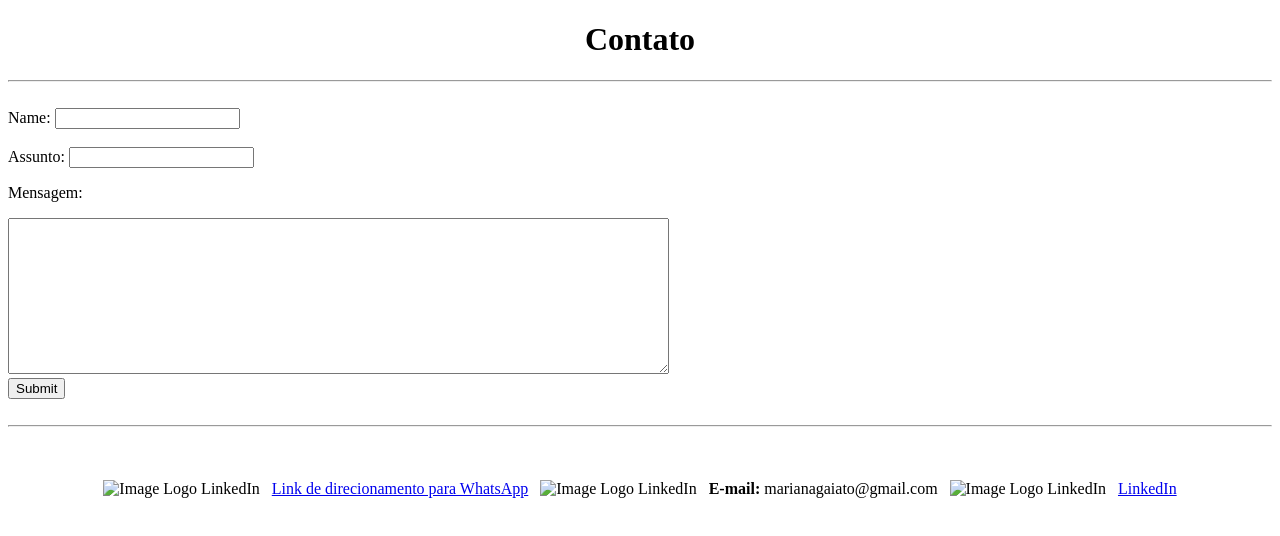
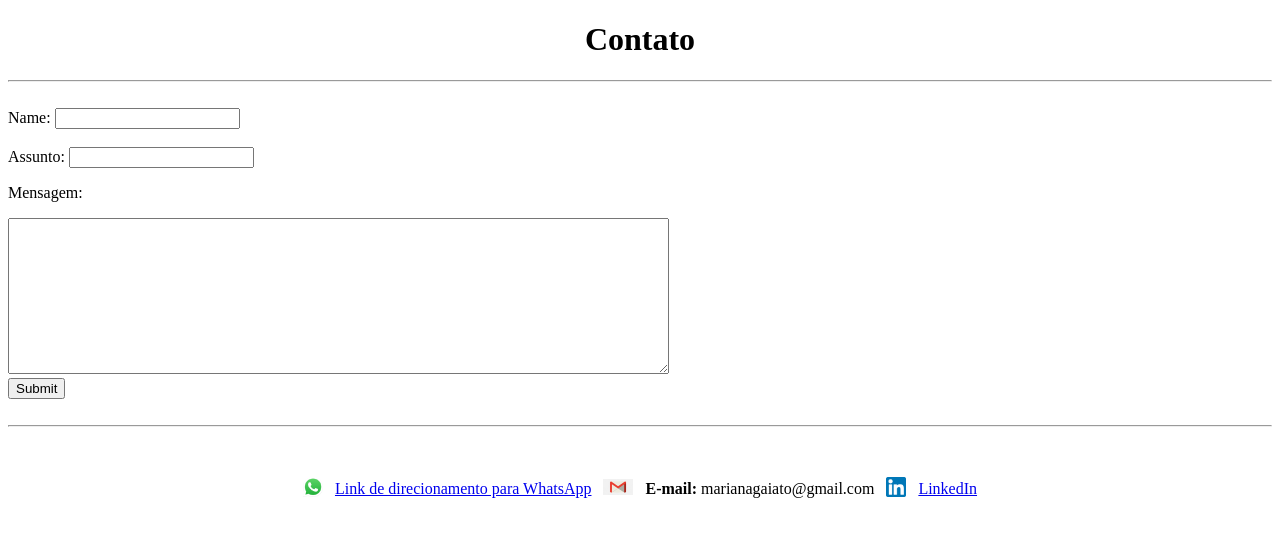
Before and after one commit to MarianaGaiato/cv, a plain HTML site: page contact.html in a window 1280 px wide. Drawn offline with Linux system fonts and the light colour scheme.

Commit message:
Update contact.html

```diff
--- a/contact.html
+++ b/contact.html
@@ -24,13 +24,13 @@
   <table cellspacing="10" align="center">
     <br />
     <tr>
-      <td><img style="width:20px" src="files/file-whatsapp.png" alt="Image Logo LinkedIn" </td>
+      <td><img style="width:20px" src="file-whatsapp.png" alt="Image Logo LinkedIn" </td>
       <td><a href="http://api.whatsapp.com/send?1=pt_BR&phone=5522999934853">Link de direcionamento para WhatsApp</a></td>
-      <td><img style="width:30px" src="files/file-email.png" alt="Image Logo LinkedIn" </td>
+      <td><img style="width:30px" src="file-email.png" alt="Image Logo LinkedIn" </td>
       <td>
         <p><b>E-mail:</b> marianagaiato@gmail.com</p>
       </td>
-      <td><img style="width:20px" src="files/file-linkedin.png" alt="Image Logo LinkedIn" </td>
+      <td><img style="width:20px" src="file-linkedin.png" alt="Image Logo LinkedIn" </td>
       <td><a href="https://www.linkedin.com/in/mariana-gaiato-b185041b6/">LinkedIn</td>
     </tr>
   </table>
```
